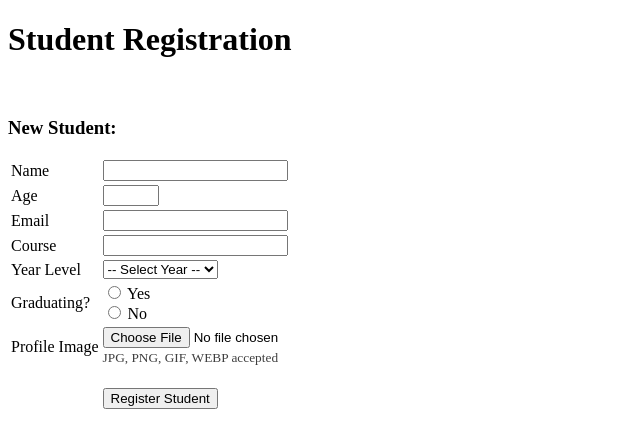
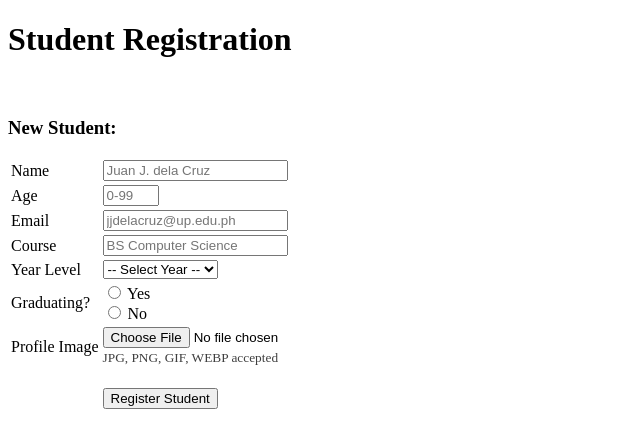
Before and after one commit to perky-boo25/cmsc126-lab7-php-pear, a PHP site: page / in a window 1280 px wide. Shown: the top 448 px of the page, without its empty margins (0-640 px from the left). Run offline with PHP 8.4, Linux system fonts and the light colour scheme.

Commit message:
added placeholders

```diff
--- a/index.php
+++ b/index.php
@@ -13,11 +13,11 @@
   // shows the feedback after redirect from insert.php
   if (!empty($_GET['status'])) {
     if ($_GET['status'] === 'success') {
-      echo '<div class="msg success">&#10004; Student registered successfully!</div>';
+      echo '<div class="msg success">Student registered successfully!</div>';
     } elseif ($_GET['status'] === 'duplicate_email') {
-      echo '<div class="msg error">&#10008; That email is already registered.</div>';
+      echo '<div class="msg error">That email is already registered.</div>';
     } else {
-      echo '<div class="msg error">&#10008; Something went wrong. Please try again.</div>';
+      echo '<div class="msg error">Something went wrong. Please try again.</div>';
     }
   }
   ?>
@@ -28,19 +28,19 @@
     <table>
       <tr>
         <td class="tlabel">Name</td>
-        <td><input type="text" name="name" maxlength="40" required></td>
+        <td><input type="text" name="name" maxlength="40" placeholder="Juan J. dela Cruz" required></td>
       </tr>
       <tr>
         <td class="tlabel">Age</td>
-        <td><input type="number" name="age" min="0" max="99" required></td>
+        <td><input type="number" name="age" min="0" max="99" placeholder="0-99" required></td>
       </tr>
       <tr>
         <td class="tlabel">Email</td>
-        <td><input type="email" name="email" maxlength="40" required></td>
+        <td><input type="email" name="email" maxlength="40" placeholder="jjdelacruz@up.edu.ph" required></td>
       </tr>
       <tr>
         <td class="tlabel">Course</td>
-        <td><input type="text" name="course" maxlength="40" required></td>
+        <td><input type="text" name="course" maxlength="40" placeholder="BS Computer Science" required></td>
       </tr>
       <tr>
         <td class="tlabel">Year Level</td>
```
